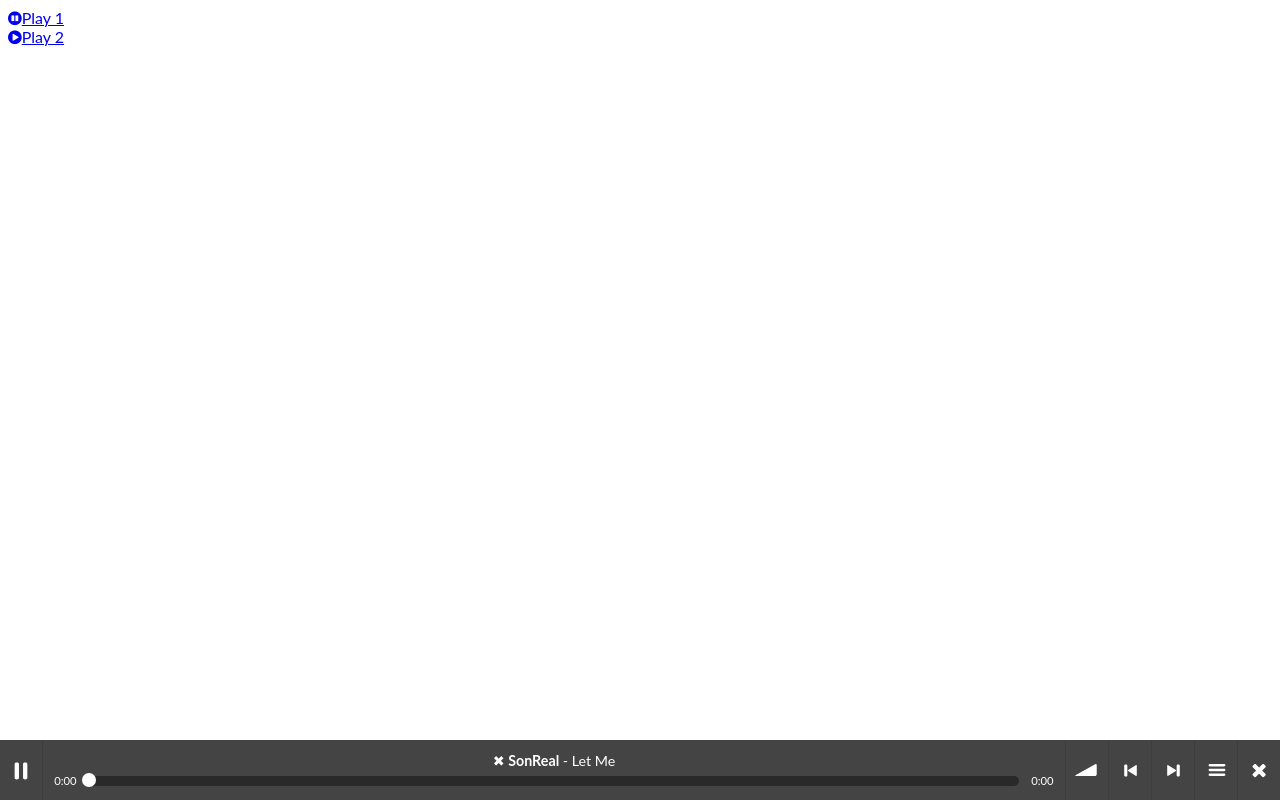
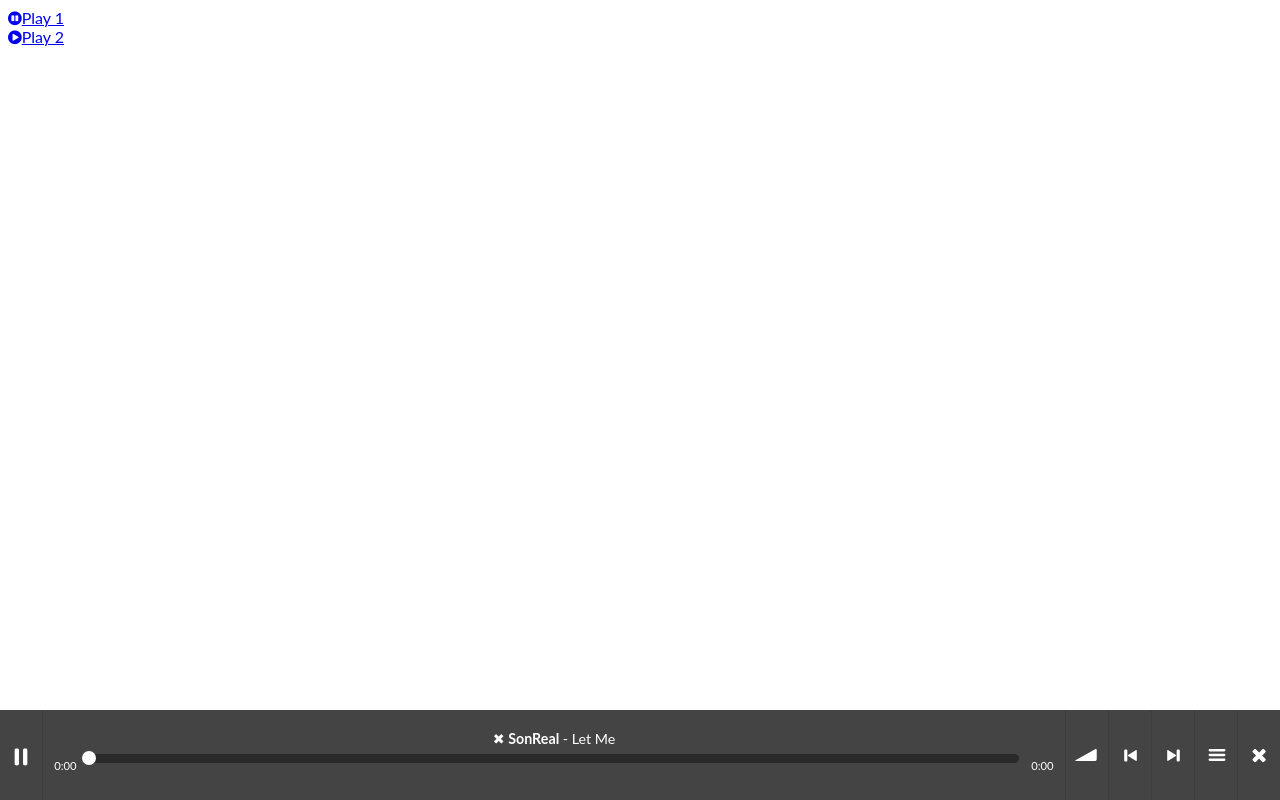
Before and after one commit to aravindanve/umlaut-audio-embed, a plain HTML site: page sm2-playlist/index.html in a window 1280 px wide. Both pictures are taken after a click on the link "Play 1". Drawn offline with Linux system fonts and the light colour scheme.

Commit message:
changed playlist player height

```diff
--- a/sm2-playlist/css/sm2-playlist.css
+++ b/sm2-playlist/css/sm2-playlist.css
@@ -43,6 +43,20 @@
 
 .sm2-bar-ui.hidden {
     display: none !important;
+}
+
+.sm2-bar-ui .sm2-inline-element,
+.sm2-bar-ui .sm2-button-element .sm2-button-bd {
+    min-height: 6em;
+}
+
+.sm2-bar-ui.fixed .bd.sm2-playlist-drawer,
+.sm2-bar-ui.bottom .bd.sm2-playlist-drawer {
+    bottom: 6em;
+}
+
+.sm2-progress-bd {
+    margin-bottom: 1em;
 }
 
 .sm2-close {
@@ -290,7 +304,6 @@ transition: background 0.2s ease-in-out;
 * NOTE: match these values if you want square UI buttons.
 */
 min-width: 2.8em;
-min-height: 4em;
 }
 
 .sm2-bar-ui .sm2-inline-button {
@@ -778,12 +791,6 @@ image-rendering: crisp-edges;
     padding-bottom: 0px;
 }
 
-.sm2-bar-ui.fixed .bd.sm2-playlist-drawer,
-.sm2-bar-ui.bottom .bd.sm2-playlist-drawer {
-    /* show playlist on top */
-    bottom: 4em;
-}
-
 .sm2-bar-ui .bd.sm2-playlist-drawer {
     opacity: 0.5;
     /* redraw fix for Chrome, background color doesn't always draw when playlist drawer open. */
--- a/sm2-playlist/script/sm2-playlist-helper.js
+++ b/sm2-playlist/script/sm2-playlist-helper.js
@@ -23,7 +23,7 @@
     <div class="bd sm2-main-controls">\
         <div class="sm2-inline-element sm2-button-element">\
             <div class="sm2-button-bd">\
-                <a href="#play" class="sm2-inline-button play-pause">Play / pause</a>\
+                <a href="#play" class="sm2-inline-button play-pause"></a>\
                     </div>\
                 </div>\
             <div class="sm2-inline-element sm2-inline-status">\
@@ -48,22 +48,22 @@
             <div class="sm2-inline-element sm2-button-element sm2-volume">\
             <div class="sm2-button-bd">\
                 <span class="sm2-inline-button sm2-volume-control volume-shade"></span>\
-                    <a href="#volume" class="sm2-inline-button sm2-volume-control">volume</a>\
+                    <a href="#volume" class="sm2-inline-button sm2-volume-control"></a>\
                     </div>\
                 </div>\
             <div class="sm2-inline-element sm2-button-element">\
             <div class="sm2-button-bd">\
-                <a href="#prev" title="Previous" class="sm2-inline-button previous">&lt; previous</a>\
+                <a href="#prev" title="Previous" class="sm2-inline-button previous"></a>\
                     </div>\
                 </div>\
             <div class="sm2-inline-element sm2-button-element">\
             <div class="sm2-button-bd">\
-                <a href="#next" title="Next" class="sm2-inline-button next">&gt; next</a>\
+                <a href="#next" title="Next" class="sm2-inline-button next"></a>\
                     </div>\
                 </div>\
             <div class="sm2-inline-element sm2-button-element sm2-menu">\
             <div class="sm2-button-bd">\
-                <a href="#menu" class="sm2-inline-button menu">menu</a>\
+                <a href="#menu" class="sm2-inline-button menu"></a>\
                     </div>\
                 </div>\
             <div class="sm2-inline-element sm2-button-element sm2-close">\
```
